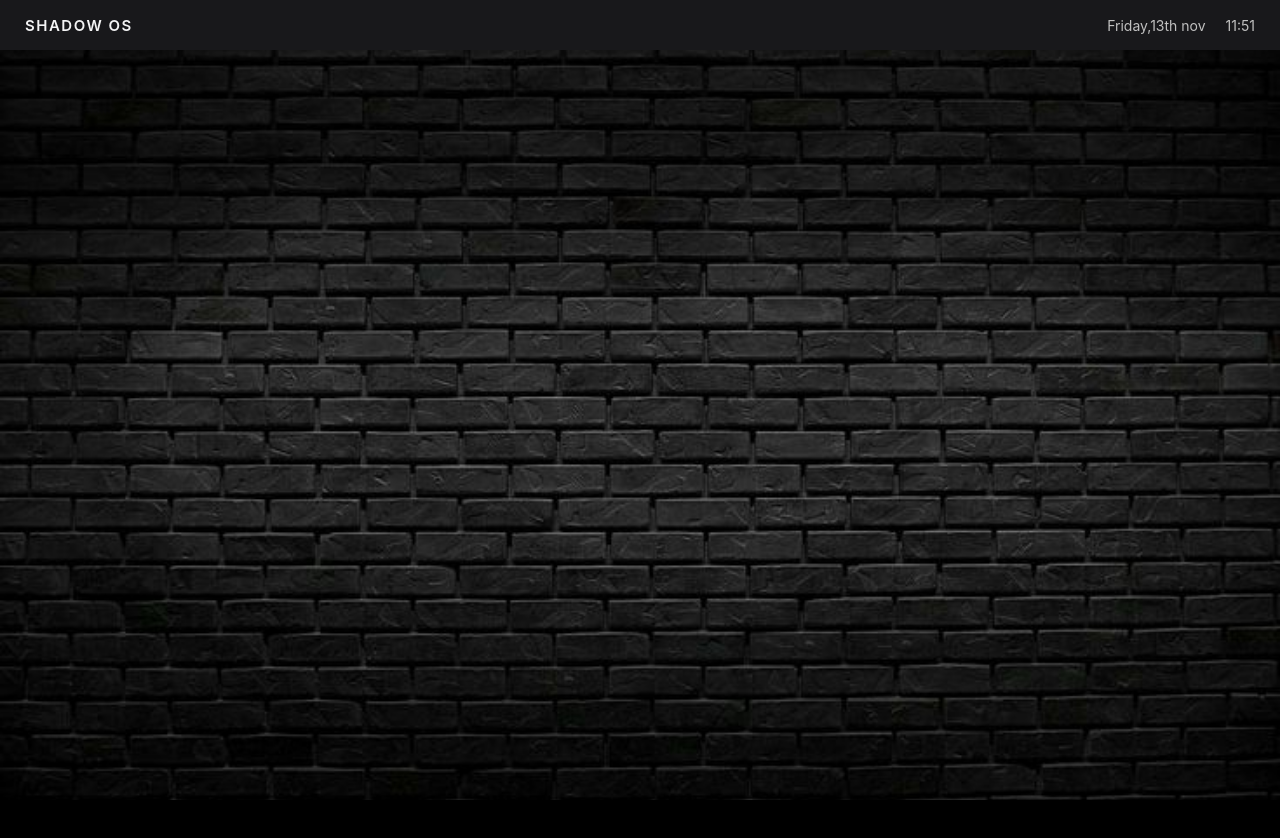
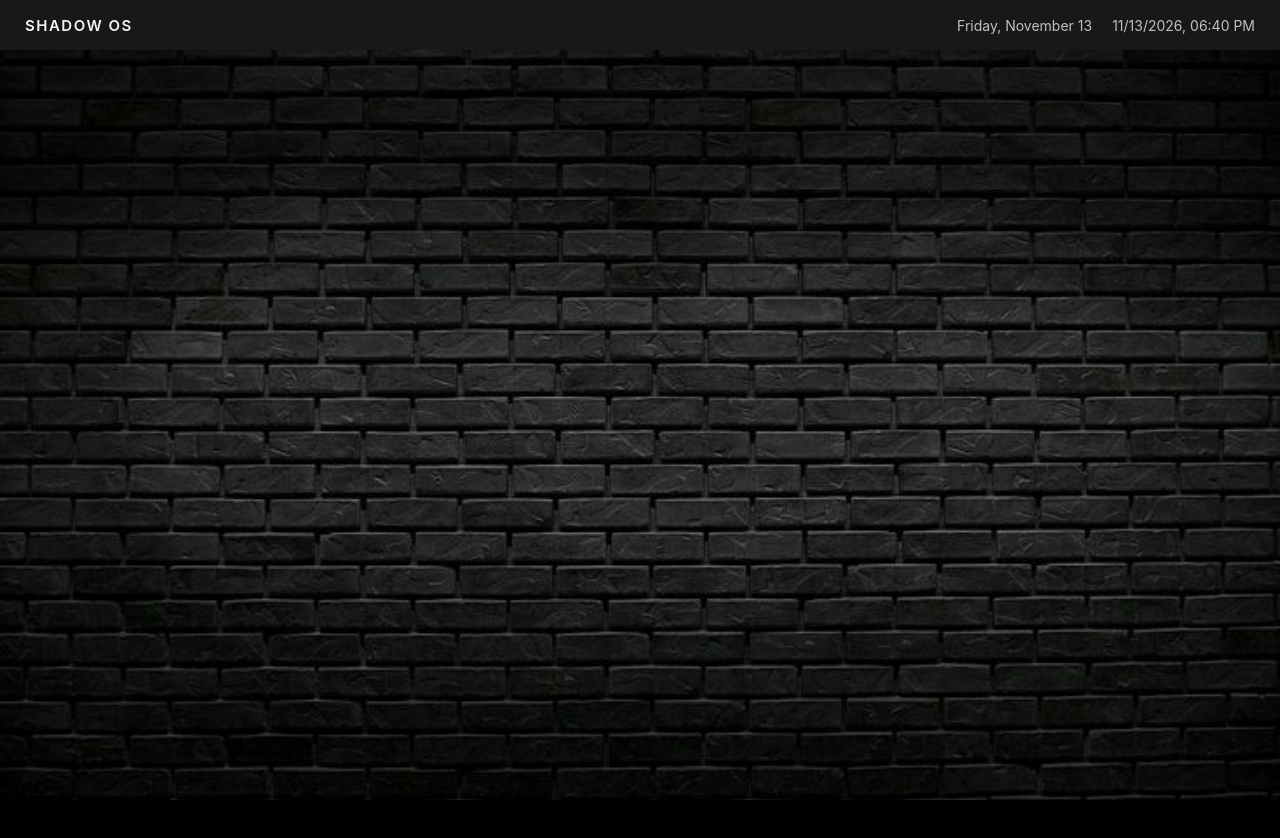
Before and after one commit to piyushoutthere-spec/OS3am, a plain HTML site: page index.html in a window 1280 px wide. Drawn offline with Linux system fonts and the light colour scheme.

Commit message:
Now i added the live desktop date and clock which gives current dates n time

```diff
--- a/index.html
+++ b/index.html
@@ -19,8 +19,8 @@
                 </div>
 
                 <div class="systeminfo">
-                    <span id="date">Friday,13th nov</span>
-                    <span id="time">11:51</span>
+                    <span id="date"></span>
+                    <span id="time"></span>
                 </div>
             </header>
 
--- a/ps.js
+++ b/ps.js
@@ -0,0 +1,21 @@
+// update desktop date n time
+function updateClock(){
+    const now = new Date();
+    const date = now.toLocaleDateString("en-US", {
+        weekday:"long",
+        day: "numeric",
+        month:"long"
+    });
+
+    const time = now.toLocaleDateString("en-US", {
+        hour:"2-digit",
+        minute: "2-digit",
+        hour12: "true"
+    });
+
+    document.getElementById("date").textContent = date;
+    document.getElementById("time").textContent = time;
+}
+
+updateClock();
+setInterval(updateClock,1000);
```
Also changed, not shown: os.css (line endings or trailing spaces).
